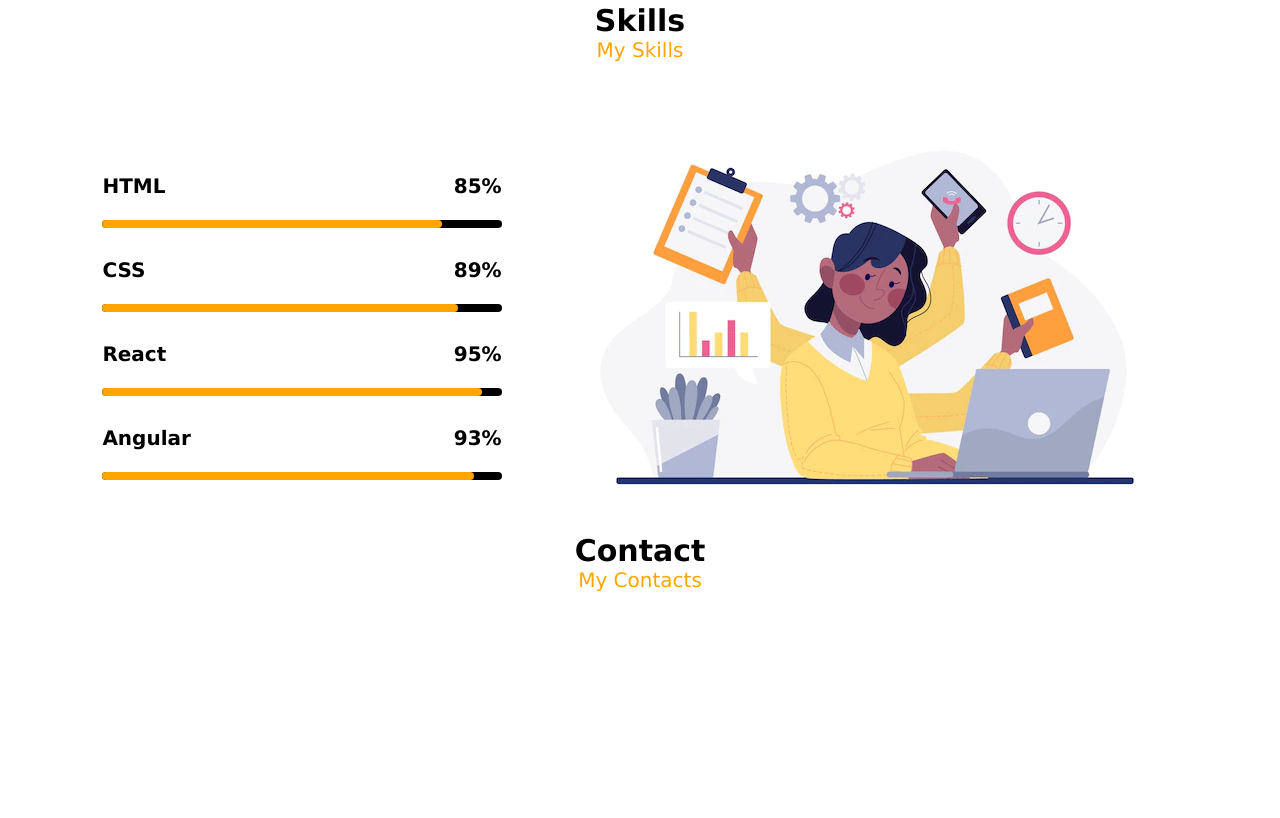
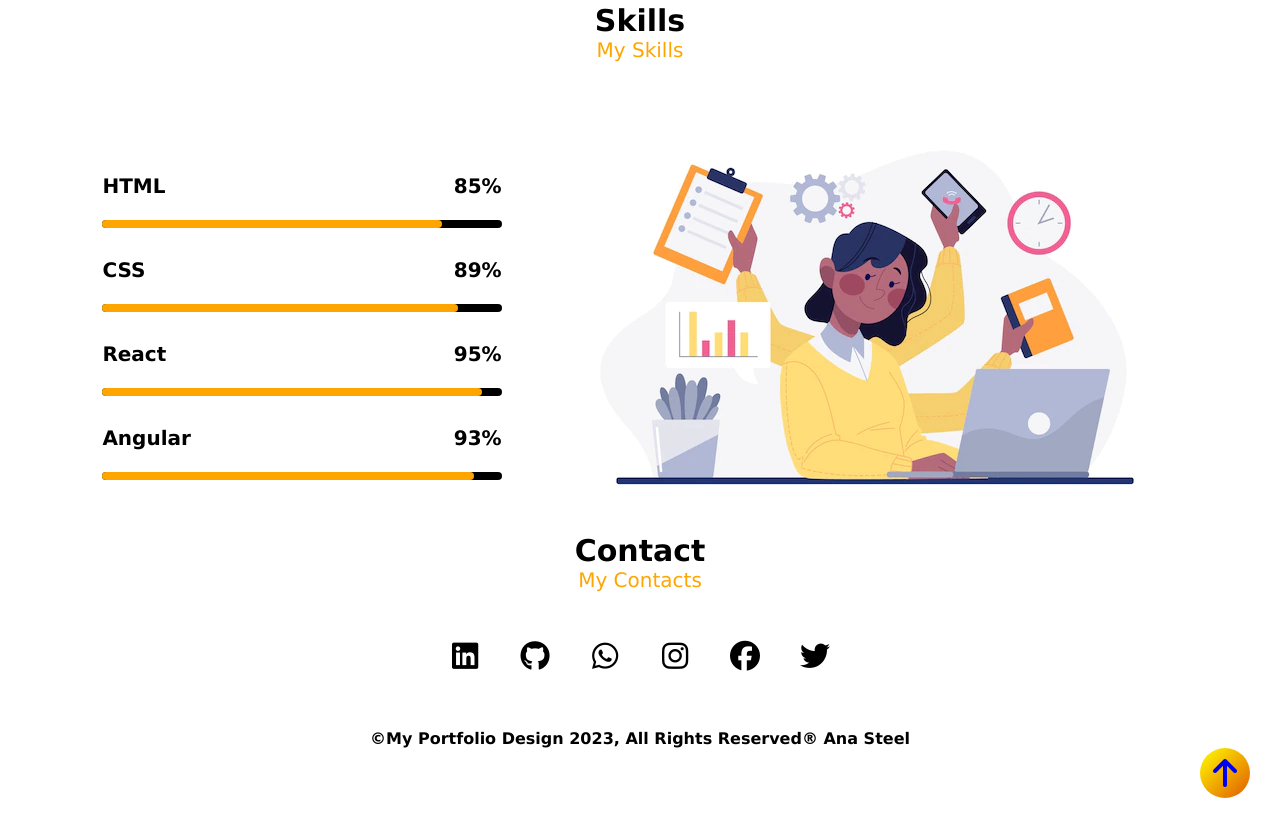
Before and after one commit to GracesonJ/portfolio-css, a plain HTML site: page index.html in a window 1280 px wide. Shown: the part 1184-2002 px from the top of the page. Before the commit the page ends 1776 px from the top, so only its background shows below. Drawn offline with Linux system fonts and the light colour scheme.

Commit message:
completed

```diff
--- a/index.html
+++ b/index.html
@@ -16,15 +16,15 @@
 </head>
 
 <body>
-    <div class="container">
+    <div class="container" id="container">
         <!-- Navbar -->
         <nav class="navbar">
             <img id="logo" src="./Images/a-business-woman-who-explains-drawings_csp12051090.jpg" alt="">
             <ul>
-                <li><a class="link" href="">Home</a></li>
-                <li><a class="link" href="">About</a></li>
-                <li><a class="link" href="">Skills</a></li>
-                <li><a class="link" href="">Contact</a></li>
+                <li><a class="link" href="#home">Home</a></li>
+                <li><a class="link" href="#about">About</a></li>
+                <li><a class="link" href="#skill">Skills</a></li>
+                <li><a class="link" href="#contact">Contact</a></li>
             </ul>
 
         </nav>
@@ -128,16 +128,35 @@
                 <span>My Contacts</span>
             </div>
             <div class="icon-set">
-                <div class="icon"></div>
-                <div class="icon"></div>
-                <div class="icon"></div>
-                <div class="icon"></div>
-                <div class="icon"></div>
-                <div class="icon"></div>
+                <div class="icon">
+                    <a href="https://www.linkedin.com/in/graceson-j"><i class="fa-brands fa-linkedin"></i></a>
+                </div>
+                <div class="icon">
+                    <a href="https://github.com/GracesonJ"><i class="fa-brands fa-github"></i></a>
+                </div>
+                <div class="icon">
+                    <a href="https://wa.me/6282905459"><i class="fa-brands fa-whatsapp"></i></a>
+                </div>
+                <div class="icon">
+                    <i class="fa-brands fa-instagram"></i>
+                </div>
+                <div class="icon">
+                    <i class="fa-brands fa-facebook"></i>
+                </div>
+                <div class="icon">
+                    <i class="fa-brands fa-twitter"></i>
+                </div>
+            </div>
+         </section>
 
+         <!-- Footer Section -->
+          <footer>
+            <p>©My Portfolio Design 2023, All Rights Reserved® Ana Steel</p>
+            <div class="up-arrow">
+                <a href="#container"><i class="fa-solid fa-arrow-up fa-2x"></i></a>
             </div>
+          </footer>
 
-         </section>
 
 
 
--- a/style.css
+++ b/style.css
@@ -2,6 +2,7 @@
     font-family: Verdana, Geneva, Tahoma, sans-serif;
     margin: 0px;
     padding: 0px;
+    scroll-behavior: smooth;
 }
 
 .container {
@@ -144,40 +145,47 @@ ul li {
 
 /* skill section */
 
-#skill{
+#skill {
     margin: 5% 8% 0% 8%;
 
 }
-.skill-container{
+
+.skill-container {
     display: grid;
     grid-template-columns: repeat(2, 1fr);
     column-gap: 50px;
     margin-top: 50px;
 }
-.skill-img{
+
+.skill-img {
     width: 80%;
 }
-.progress-bar{
+
+.progress-bar {
     margin-top: 2rem;
 }
-.bar-container{
+
+.bar-container {
     display: flex;
     justify-content: space-between;
     align-items: center;
     padding: 30px 0rem;
     position: relative;
 }
-.bar-container h3{
-        font-size: 20px;
-        font-weight: 600;
 
-}
-.bar-container span{
+.bar-container h3 {
     font-size: 20px;
     font-weight: 600;
 
 }
-.bar{
+
+.bar-container span {
+    font-size: 20px;
+    font-weight: 600;
+
+}
+
+.bar {
     width: 100%;
     height: 0.5rem;
     background-color: black;
@@ -185,19 +193,90 @@ ul li {
     position: absolute;
     bottom: 0px;
 }
-.html-bar{
+
+.html-bar {
     background-color: orange;
     width: 85%;
 }
-.css-bar{
+
+.css-bar {
     background-color: orange;
     width: 89%;
 }
-.react-bar{
+
+.react-bar {
     background-color: orange;
     width: 95%;
 }
-.angular-bar{
+
+.angular-bar {
     background-color: orange;
     width: 93%;
 }
+
+/* Contact section */
+.icon-set {
+    display: flex;
+    justify-content: center;
+    margin-top: 3%;
+    align-items: center;
+}
+
+.icon, .up-arrow{
+    width: 50px;
+    height: 50px;
+    /* border: 1px solid black; */
+    display: flex;
+    justify-content: center;
+    align-items: center;
+    margin: 0px 10px;
+    border-radius: 50%;
+}
+
+.icon i {
+    font-size: 30px;
+    color: black;
+
+}
+
+.icon:hover {
+    background-image: linear-gradient(to bottom right, yellow, rgb(225, 89, 0));
+    animation: shake 1s;
+}
+
+@keyframes shake {
+    10% {
+        transform: rotate(15deg);
+    }
+
+    20% {
+        transform: rotate(-15deg);
+    }
+
+    30% {
+        transform: rotate(15deg);
+    }
+
+    40% {
+        transform: rotate(-15deg);
+    }
+
+}
+
+/* Footer Section */
+footer{
+    margin: 3rem 0px;
+}
+footer p{
+    text-align: center;
+    font-weight: 600;
+}
+.up-arrow{
+    background-image: linear-gradient(to bottom right, yellow, rgb(225, 89, 0));
+    float: right;
+    margin-bottom: 20px;
+    margin-right: 30px;
+}
+html{
+    scroll-behavior: smooth;
+}
```
